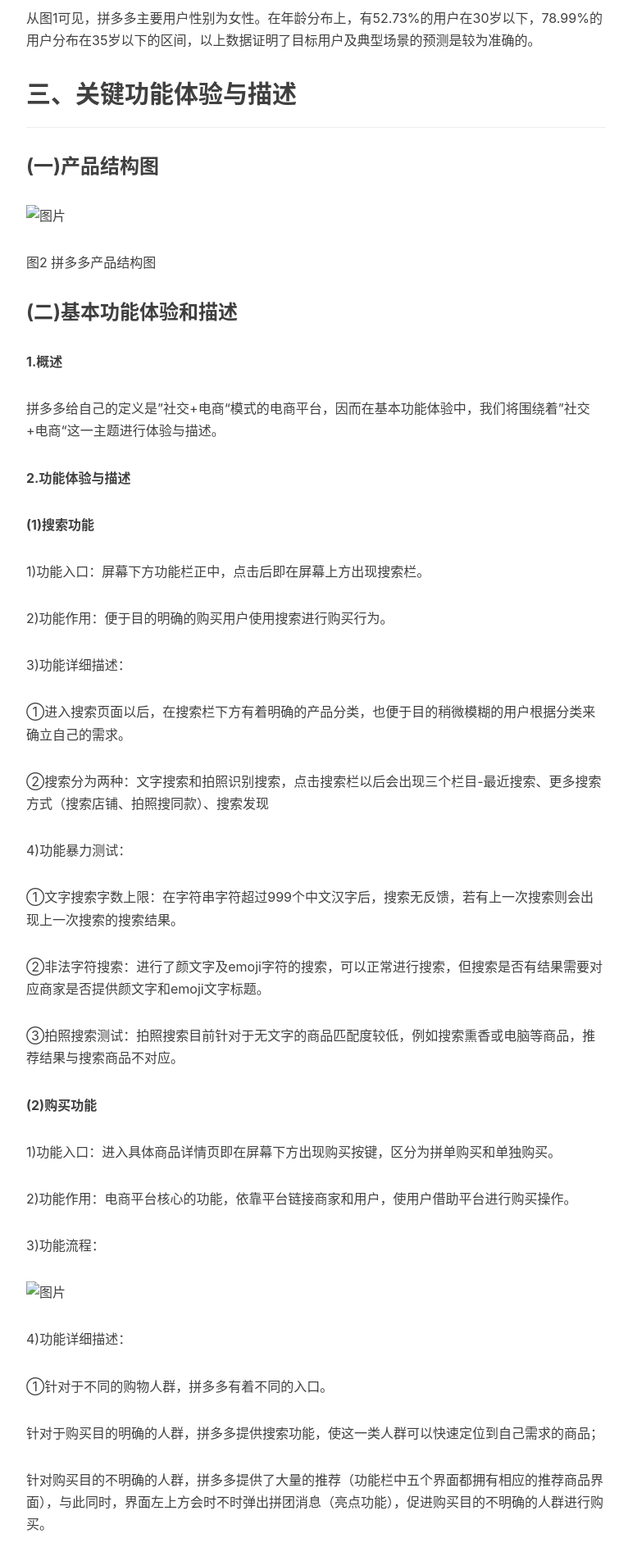
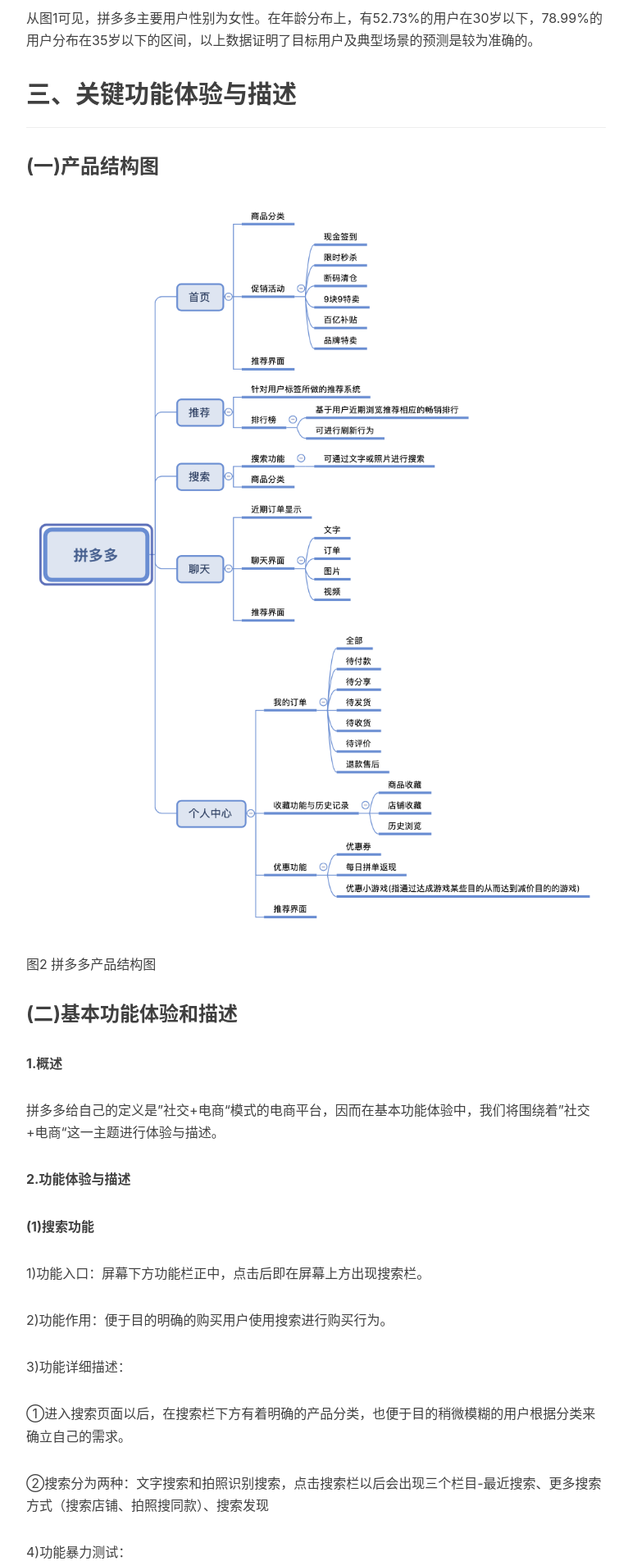
Before and after one commit to 835066087/835066087.github.io, a Jekyll site: the page built from _posts/2019-11-18-Pinduoduo.md, in a window 1280 px wide. Shown: the part 2072-3976 px from the top of the page at 82% size, without its empty margins (233-999 px from the left). Built offline with Jekyll 4.4.1, drawn with Linux system fonts in a browser that asks for light colours; nearby versions of some CDN libraries; comment, search, counter and statistics services are not loaded.

Commit message:
最后调整

```diff
--- a/_posts/2019-11-18-Pinduoduo.md
+++ b/_posts/2019-11-18-Pinduoduo.md
@@ -47,7 +47,7 @@
 
 ---
 ### (一)产品结构图
-![图片](img/post/pinduoduo/2.png)
+![图片2](/img/post/pinduoduo/2.png)
 
 图2 拼多多产品结构图
 
@@ -86,7 +86,7 @@
 
 3)功能流程：
 
-![图片](img/post/pinduoduo/3.png)
+![图片3](/img/post/pinduoduo/3.png)
 
 4)功能详细描述：
 
```
Also changed, not shown: other parts of _posts/2019-11-18-Pinduoduo.md (+2 -2 lines).
